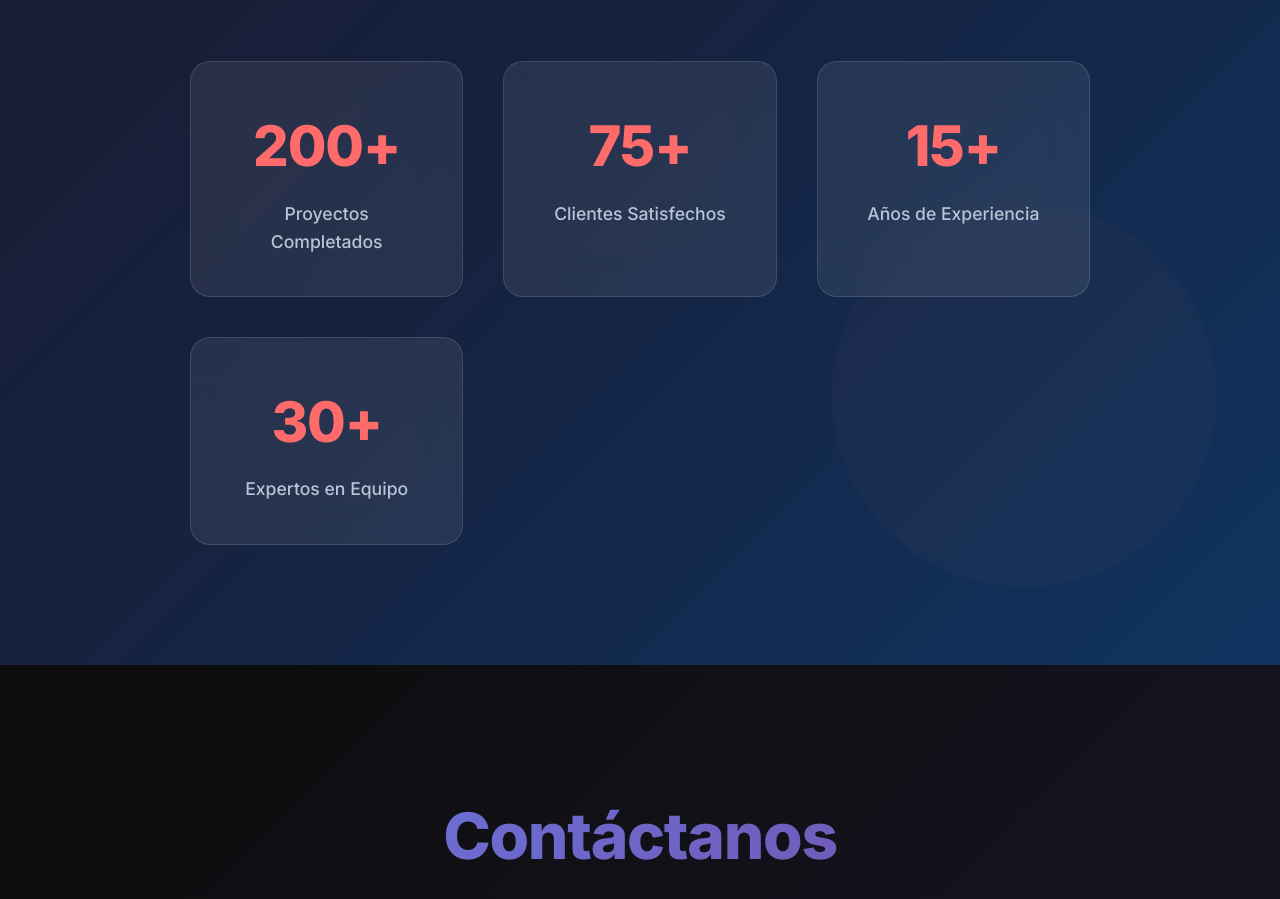
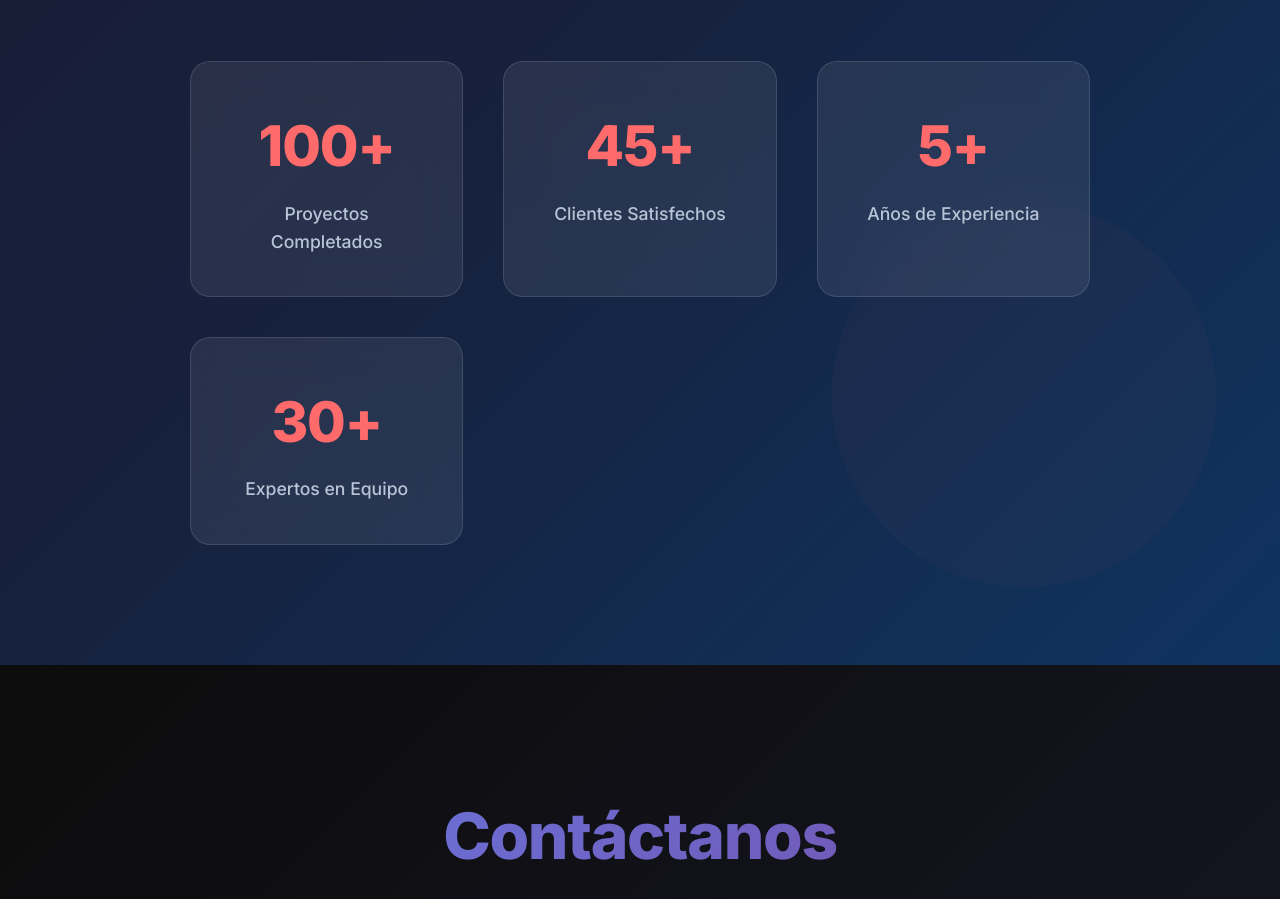
Before and after one commit to ftappgame02/FTAPPGAME, a plain HTML site: page public/index.html in a window 1280 px wide. Shown: the part 4422-5321 px from the top of the page. Drawn offline with Linux system fonts and the light colour scheme.

Commit message:
Update index.html

```diff
--- a/public/index.html
+++ b/public/index.html
@@ -933,15 +933,15 @@
                 </p>
                 <div class="stats">
                     <div class="stat-item fade-in">
-                        <div class="stat-number">200+</div>
+                        <div class="stat-number">100+</div>
                         <div class="stat-label">Proyectos Completados</div>
                     </div>
                     <div class="stat-item fade-in">
-                        <div class="stat-number">75+</div>
+                        <div class="stat-number">45+</div>
                         <div class="stat-label">Clientes Satisfechos</div>
                     </div>
                     <div class="stat-item fade-in">
-                        <div class="stat-number">15+</div>
+                        <div class="stat-number">5+</div>
                         <div class="stat-label">Años de Experiencia</div>
                     </div>
                     <div class="stat-item fade-in">
```
